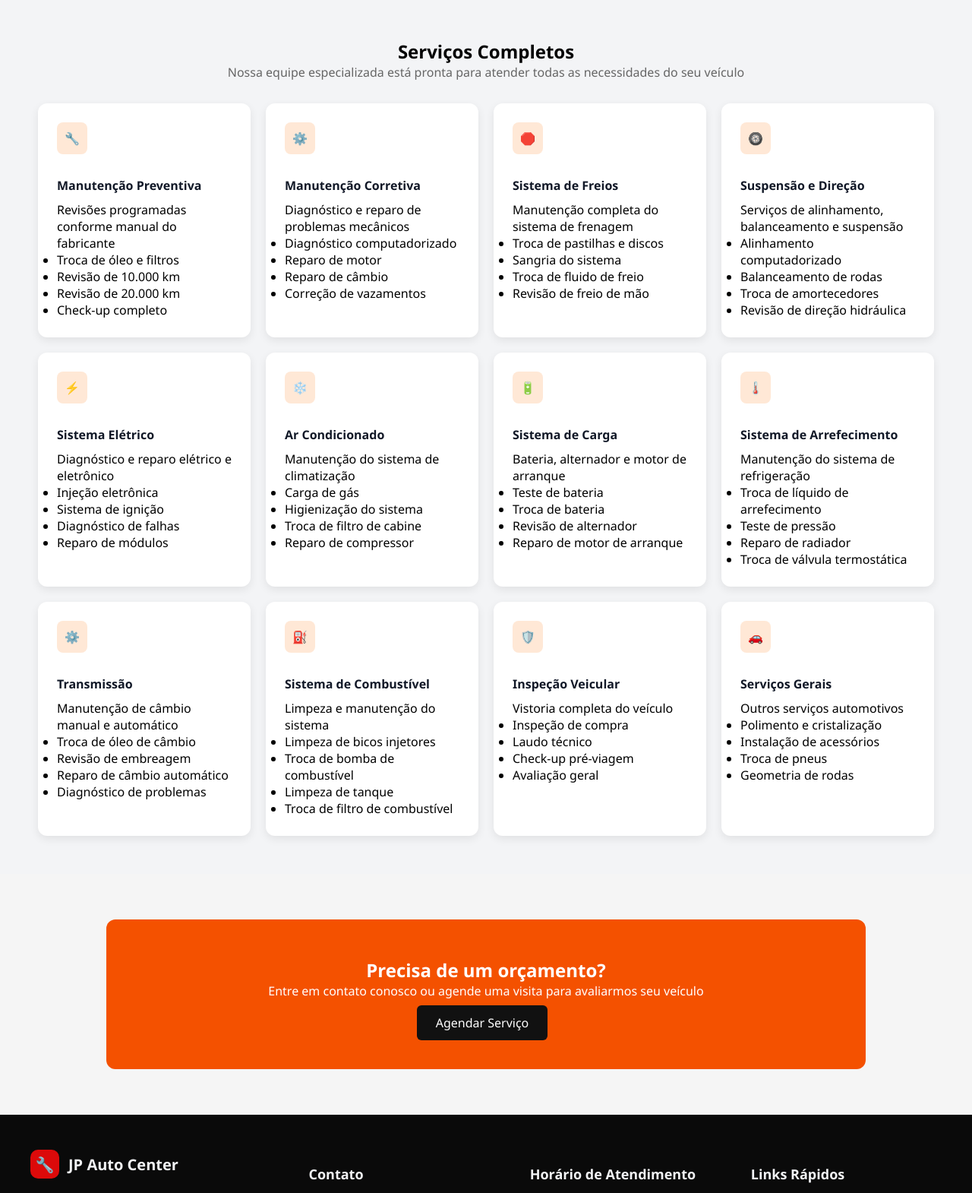
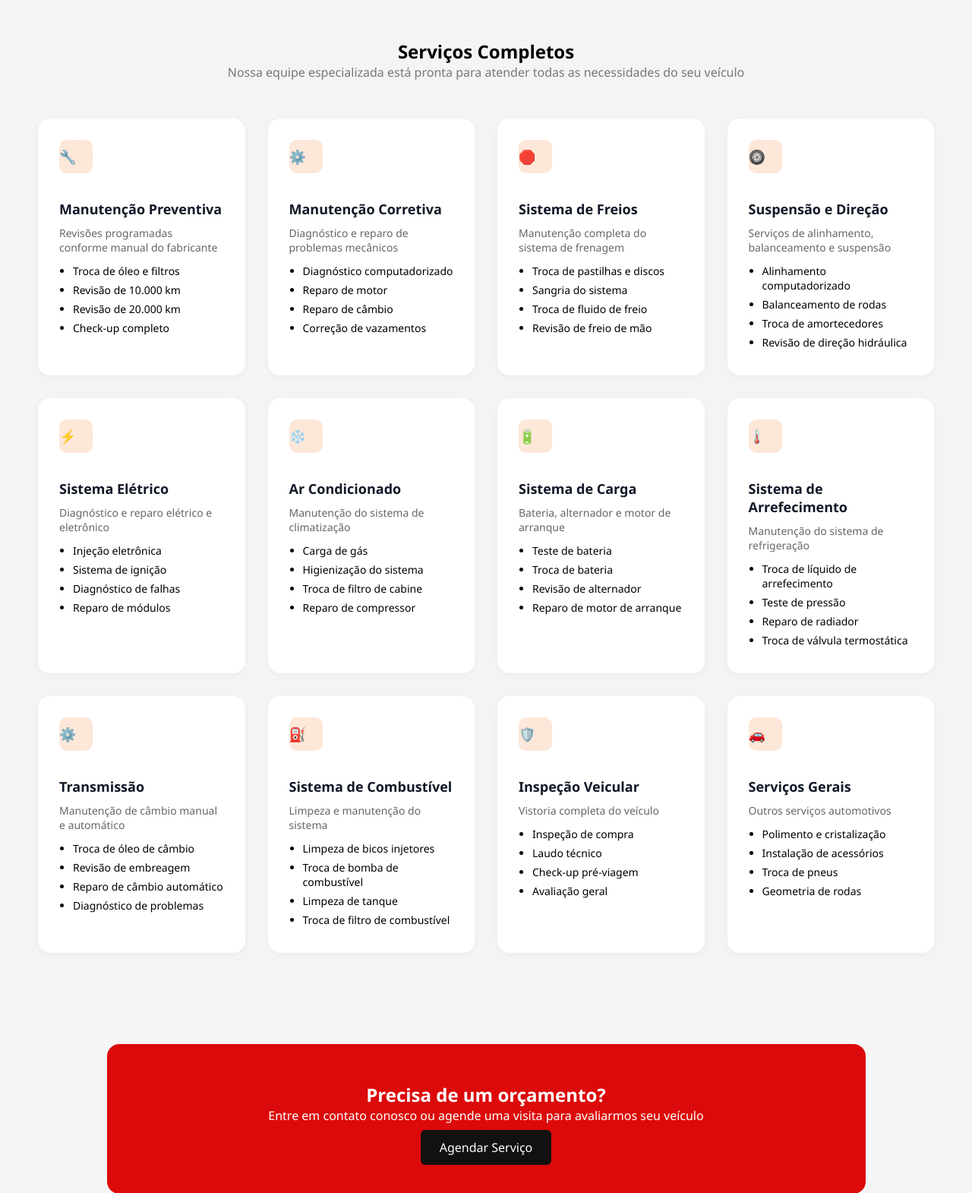
Before and after one commit to Bbasilisco/ProjetoIntegradorWeb, a PHP site: page /Paginas/Servicos.php in a window 1280 px wide. Shown: the part 77-1647 px from the top of the page at 76% size. Run offline with PHP 8.4, Linux system fonts and the light colour scheme.

Commit message:
Refactor CSS styles for layout and design improvements

```diff
--- a/FrontEnd/Estilo.css
+++ b/FrontEnd/Estilo.css
@@ -1365,53 +1365,78 @@ body {
 }
 
 .Subtitulo {
-    color: #666;
-    margin-bottom: 30px;
+    color: #777;
+    margin-bottom: 50px;
+    font-size: 16px;
 }
 
 .Cards {
-    display: flex;
-    gap: 20px;
-    justify-content: center;
-    flex-wrap: wrap;
+    display: grid;
+    grid-template-columns: repeat(auto-fit, minmax(260px, 1fr));
+    gap: 30px;
+    max-width: 1200px;
+    margin: 0 auto;
 }
 
 .Card {
     background: #fff;
-    padding: 25px;
-    width: 280px;
-    border-radius: 12px;
+    padding: 28px;
+    border-radius: 16px;
     text-align: left;
-    box-shadow: 0 4px 12px rgba(0,0,0,0.08);
-    transition: 0.3s;
+    box-shadow: 0 2px 8px rgba(0,0,0,0.04);
+    transition: all 0.25s ease;
 }
 
 .Card:hover {
-    transform: translateY(-5px);
+    transform: translateY(-6px);
+    box-shadow: 0 10px 22px rgba(0,0,0,0.08);
 }
 
 .Icon {
-    background: #ffe8d6;
+    background: #fde7d9;
     color: #f45100;
-    display: inline-block;
-    padding: 10px;
-    border-radius: 8px;
+    display: inline-flex;
+    align-items: center;
+    width: 44px;
+    height: 44px;
+    border-radius: 10px;
+    margin-bottom: 15px;
+    font-size: 18px;
+}
+
+.Card h3{
+    font-size: 18px;
     margin-bottom: 10px;
+}
+
+.Card p{
+    color: #666;
+    font-size: 14px;
+    margin-bottom: 12px;
+}
+
+.Card ul {
+    padding-left: 18px;
+}
+
+.Card li {
+    font-size: 14px;
+    margin-bottom: 6px;
 }
 
 /* CTA */
 .Orcamento {
     background: #f5f5f5;
-    padding: 60px 20px;
+    padding: 70px 20px;
 }
 
 .OrcamentoBox {
-    background: #f45100;
+    background: #dc0a0a;
     color: white;
     text-align: center;
     padding: 50px;
-    border-radius: 12px;
-    max-width: 1000px;
+    border-radius: 16px;
+    max-width: 999px;
     margin: auto;
 }
 
@@ -1423,9 +1448,12 @@ body {
     background: #111;
     color: white;
     padding: 12px 25px;
-    margin-right: 10px;
     border-radius: 6px;
     text-decoration: none;
+<<<<<<< HEAD
+    display: inline-block;
+    margin-top: 15px;
+=======
 }
 .container-agendamento{
 display:flex;
@@ -1449,4 +1477,5 @@ gap:25px;
 background:#f5f5f5;
 padding:25px;
 border-radius:10px;
+>>>>>>> 7679ca4e0f4cd4d59832c0c9ca30d2246c8eaf5a
 }
```
